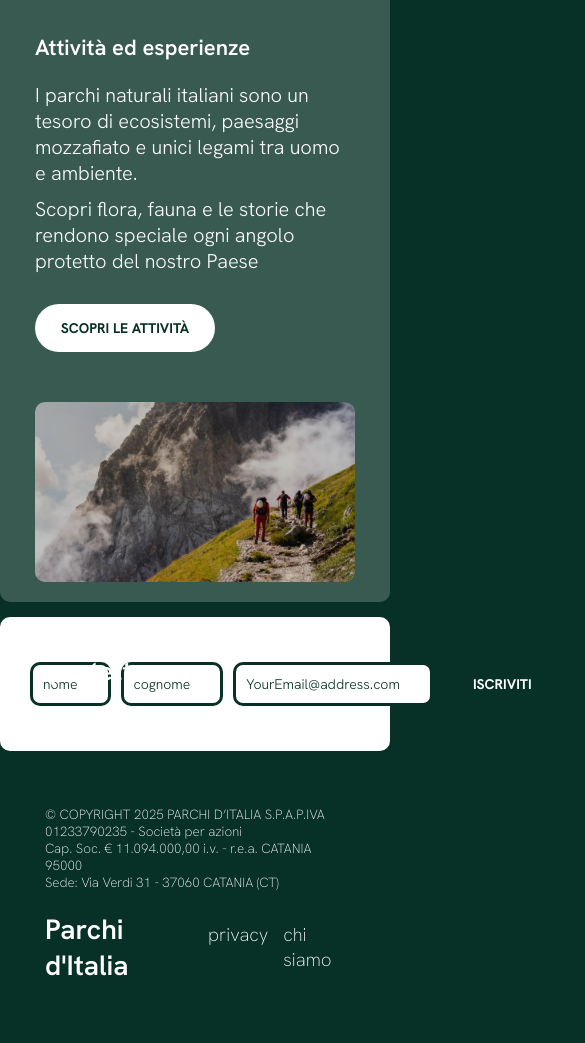
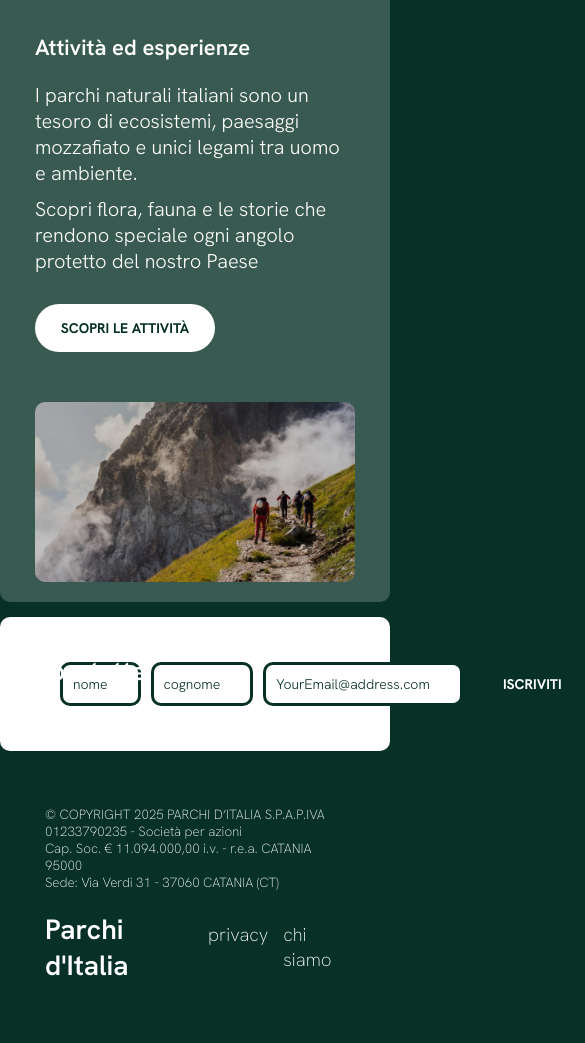
Before and after one commit to VivianaZappala/esercizio3-parchi, a plain HTML site: page index.html in a window 390 px wide. Shown: the part 2151-3194 px from the top of the page, 585 px wide, since content can reach past the window. Drawn offline with Linux system fonts and the light colour scheme.

Commit message:
modifica-5

```diff
--- a/css/style.css
+++ b/css/style.css
@@ -468,11 +468,11 @@ header .navigazione-header {
         }
 
         .rettangolo-bianco p {
-            max-width: none;
+
             padding: 10px 30px 10px 10px;
             text-align: left;
             font-size: 14px;
-            flex-grow: 1;
+
         }
 
         .rettangolo-bianco .email {
@@ -592,8 +592,4 @@ header .navigazione-header {
             gap: 15px;
             text-align: left;
         }
-
-        .card {
-            margin: auto;
-        }
     }
--- a/index.html
+++ b/index.html
@@ -78,7 +78,7 @@
     </Main>
     <div class="sfondo-bianco">
         <div class="rettangolo-bianco contenitore">
-        <div class="news-letter">
+        <div class="news-letter contenitore">
             <p>nome</p>
             <p>cognome</p>
             <p class="email">YourEmail@address.com</p>
```
